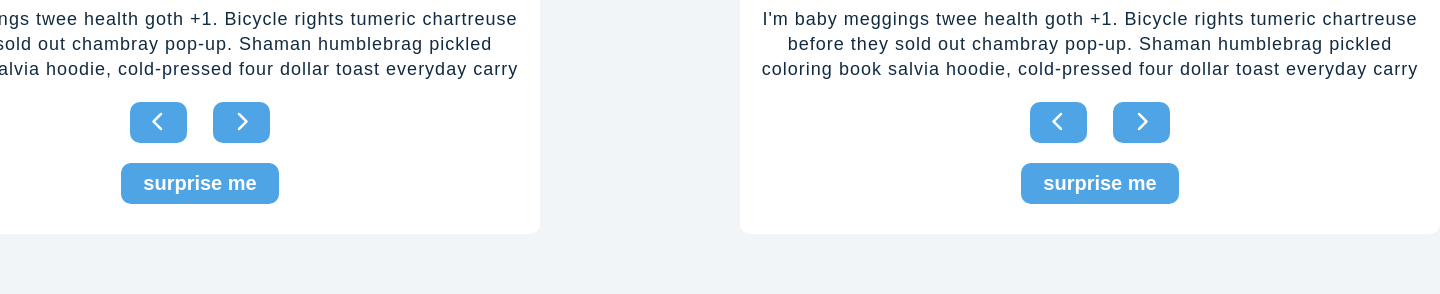
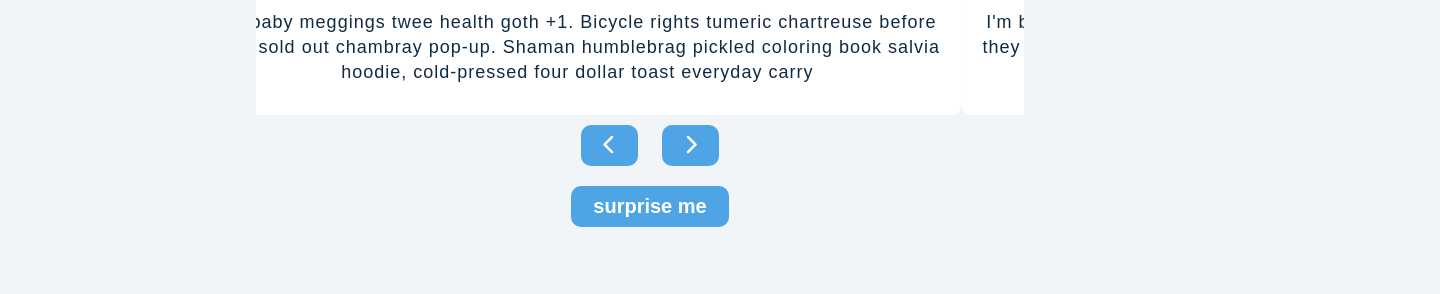
Before and after one commit to devsultan06/40-Javascript-Projects, a plain HTML site: page review-carousel/index.html in a window 1280 px wide. Shown: the part 506-800 px from the top of the page, 1440 px wide, since content can reach past the window. Drawn offline with Linux system fonts and the light colour scheme.

Commit message:
carousel

```diff
--- a/review-carousel/index.html
+++ b/review-carousel/index.html
@@ -25,17 +25,7 @@
             pickled coloring book salvia hoodie, cold-pressed four dollar toast
             everyday carry
           </p>
-          <div class="button-container">
-            <button id="prev-btn">
-              <i class="fas fa-chevron-left"></i>
-            </button>
-            <button id="next-btn">
-              <i class="fas fa-chevron-right"></i>
-            </button>
         </div>
-          <button class="random-btn">surprise me</button>
-        </div>
-
         <div class="review">
           <img
             src="https://pbs.twimg.com/profile_images/1523987597751726081/XuQeo7gC_400x400.jpg"
@@ -50,6 +40,9 @@
             pickled coloring book salvia hoodie, cold-pressed four dollar toast
             everyday carry
           </p>
+        </div>
+
+      </div>
       <div class="button-container">
         <button id="prev-btn">
           <i class="fas fa-chevron-left"></i>
@@ -60,12 +53,10 @@
       </div>
       <button class="random-btn">surprise me</button>
     </div>
-      </div>
-    </div>
-  </body>
     <script
       src="https://kit.fontawesome.com/b13eb6739b.js"
       crossorigin="anonymous"
     ></script>
     <script src="./index.js"></script>
+  </body>
 </html>
--- a/review-carousel/index.js
+++ b/review-carousel/index.js
@@ -1,3 +1,35 @@
-// Select the button and color elements
-const prevButton = document.getElementById("prev-btn");
-const nextButton = document.getElementById("next-btn");
+let currentIndex = 0;
+const reviews = document.querySelectorAll(".review");
+const totalReviews = reviews.length;
+
+const showReview = (index) => {
+  document.querySelector(".review-container").style.transform = `translateX(-${
+    index * 100
+  }%)`;
+};
+
+const nextReview = () => {
+  currentIndex = (currentIndex + 1) % totalReviews;
+  showReview(currentIndex);
+};
+
+const prevReview = () => {
+  currentIndex = (currentIndex - 1 + totalReviews) % totalReviews;
+  showReview(currentIndex);
+};
+
+const randomReview = () => {
+  let randomIndex;
+  do {
+    randomIndex = Math.floor(Math.random() * totalReviews);
+  } while (randomIndex === currentIndex);
+  currentIndex = randomIndex;
+  showReview(currentIndex);
+};
+
+document.getElementById("next-btn").addEventListener("click", nextReview);
+document.getElementById("prev-btn").addEventListener("click", prevReview);
+document.querySelector(".random-btn").addEventListener("click", randomReview);
+
+// Optional: Auto-slide every 5 seconds
+setInterval(nextReview, 5000);
--- a/review-carousel/style.css
+++ b/review-carousel/style.css
@@ -23,14 +23,19 @@ img {
   margin-top: 20px;
 }
 
-div.review-container {
+.container {
+  position: relative;
+  width: 60%;
+  overflow: hidden;
+}
+
+.review-container {
   display: flex;
-  gap: 200px;
-  justify-content: center;
-  align-items: center;
+  transition: transform 0.5s ease-in-out;
 }
-div.review {
-  width: 700px;
+
+.review {
+  min-width: 100%;
   background-color: white;
   padding: 20px;
   color: black;
@@ -38,7 +43,11 @@ div.review {
   font-weight: 600;
   border-radius: 10px;
   letter-spacing: 1px;
+  display: flex;
+  flex-direction: column;
+  align-items: center;
 }
+
 h2.title {
   font-size: 50px;
   font-weight: 600;
@@ -46,7 +55,7 @@ h2.title {
   color: #112b42;
 }
 
-div.underline {
+.underline {
   width: 100px;
   height: 5px;
   background-color: #4ea4e4;
@@ -64,7 +73,6 @@ h4.name {
 p.job {
   font-size: 18px;
   font-weight: 100;
-
   color: #4ea4e4;
   margin-top: 10px;
   text-transform: uppercase;
@@ -79,6 +87,7 @@ p.info {
   margin-bottom: 10px;
   line-height: 25px;
 }
+
 button {
   background-color: #4ea4e4;
   color: white;
@@ -95,3 +104,7 @@ button {
   transition: color 0.4s;
   margin-bottom: 10px;
 }
+
+button:hover {
+  background-color: #357ab7;
+}
```
Lines whose indentation alone changed are shown as unchanged.
